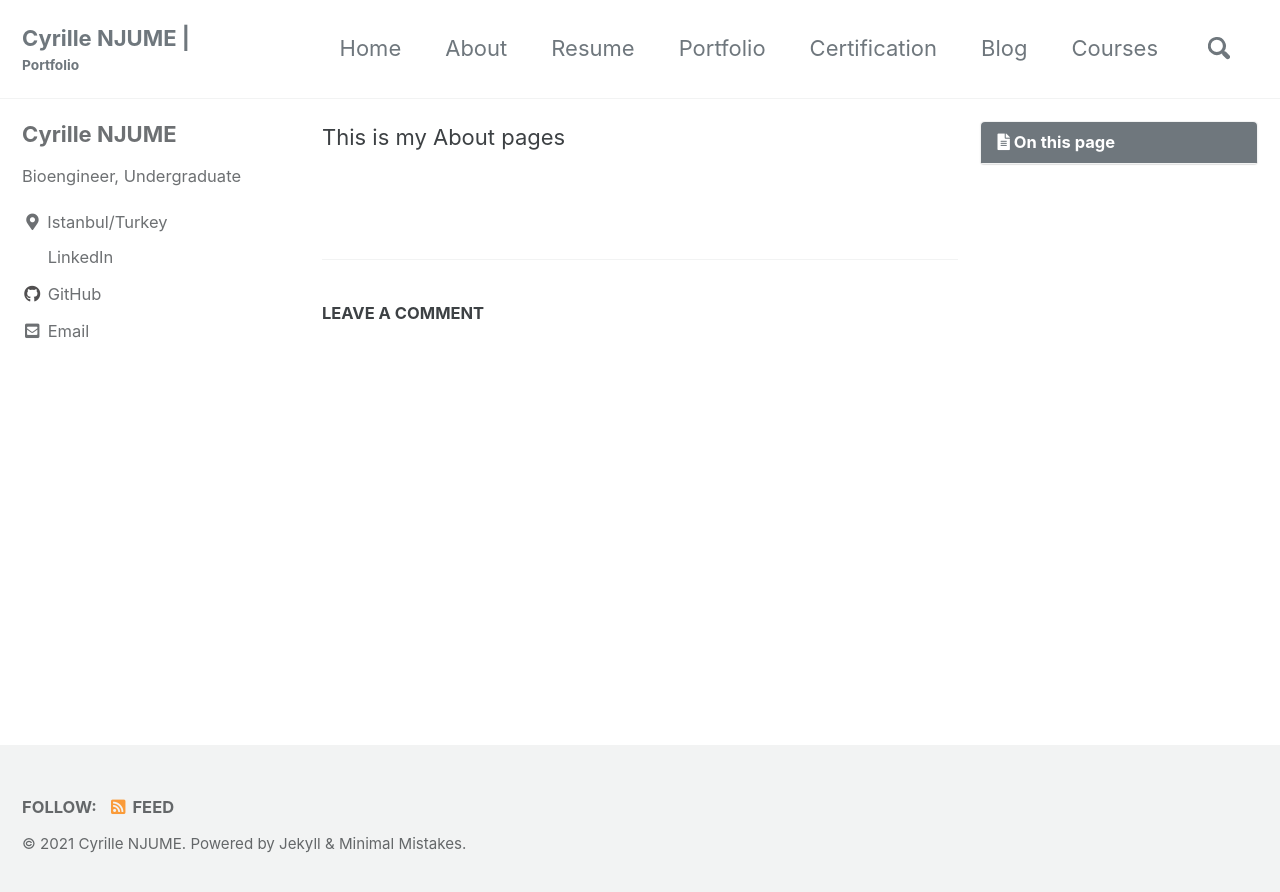
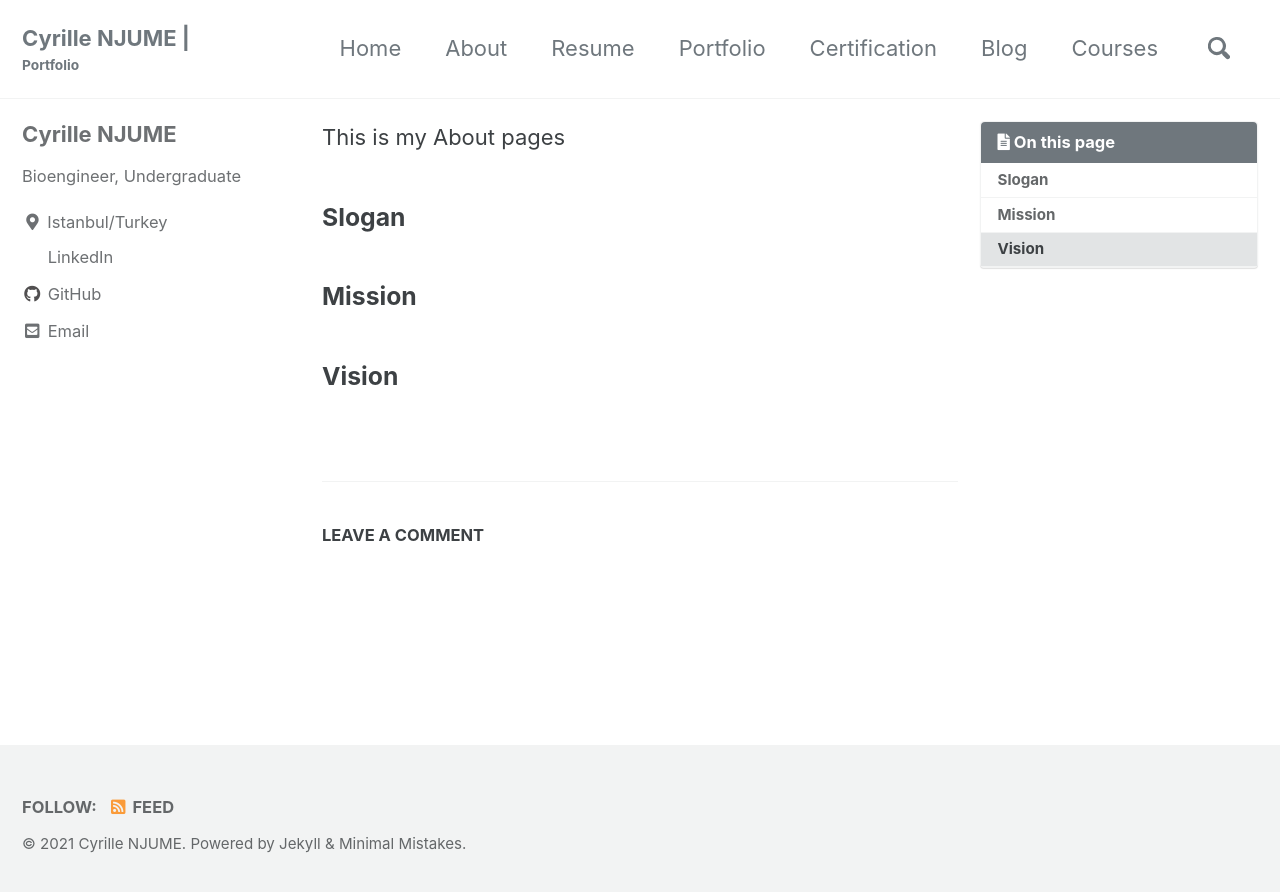
Before and after one commit to CyrilleMesue/cyrillemesue.github.io, a Jekyll site: the page built from _pages/about.md, in a window 1280 px wide. Shown: the top 892 px of the page. Built offline with Jekyll 4.4.1, drawn with Linux system fonts in a browser that asks for light colours; cached includes are drawn as plain includes; comment, search, counter and statistics services are not loaded.

Commit message:
Update about.md

```diff
--- a/_pages/about.md
+++ b/_pages/about.md
@@ -7,3 +7,9 @@ comments: true
 toc: true
 ---
  This is my About pages
+
+### Slogan
+
+### Mission
+
+### Vision
```
